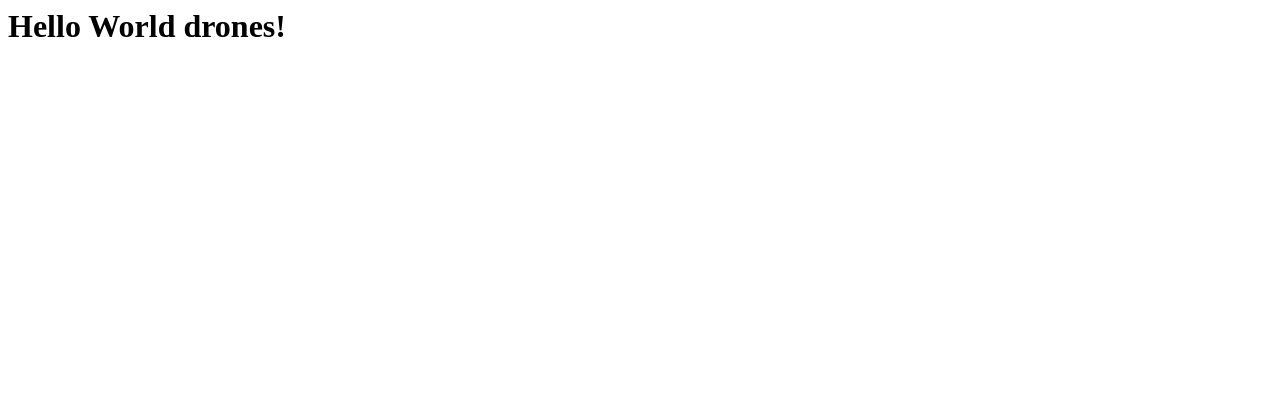
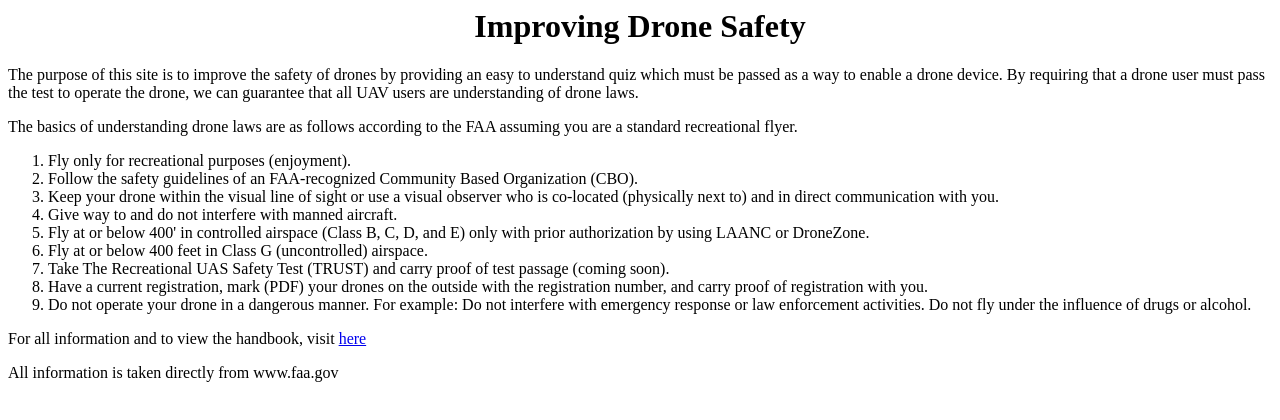
Before and after one commit to Danish0001/auto-drone-safety, a plain HTML site: page index.html in a window 1280 px wide. Drawn offline with Linux system fonts and the light colour scheme.

Commit message:
added to main page

```diff
--- a/index.html
+++ b/index.html
@@ -1,7 +1,27 @@
 <html>
- <head>
- </head>
- <body>
-   <h1>Hello World drones!<h1>
- </body>
+	<head>
+		<title>Drone Safety Quiz</title>
+	</head>
+	<body>
+		<center><h1>Improving Drone Safety</h1></center>
+		<p> The purpose of this site is to improve the safety of drones by providing an easy to understand quiz which must be passed as a way to enable a drone device. By requiring that a drone user must pass the test to operate the drone, we can guarantee that all UAV users are understanding of drone laws. </p>
+		<p> The basics of understanding drone laws are as follows according to the FAA assuming you are a standard recreational flyer.</p>
+		<ol>
+			<li>Fly only for recreational purposes (enjoyment). </li>
+			<li>Follow the safety guidelines of an FAA-recognized Community Based Organization (CBO). </li>
+			<li>Keep your drone within the visual line of sight or use a visual observer who is co-located (physically next to) and in direct communication with you.</li>
+			<li>Give way to and do not interfere with manned aircraft.</li>
+			<li>Fly at or below 400' in controlled airspace (Class B, C, D, and E) only with prior authorization by using LAANC or DroneZone.</li>
+			<li>Fly at or below 400 feet in Class G (uncontrolled) airspace. </li>
+			<li>Take The Recreational UAS Safety Test (TRUST) and carry proof of test passage (coming soon).</li>
+			<li>Have a current registration, mark (PDF) your drones on the outside with the registration number, and carry proof of registration with you.</li>
+			<li>Do not operate your drone in a dangerous manner. For example:
+
+    Do not interfere with emergency response or law enforcement activities.
+    Do not fly under the influence of drugs or alcohol.
+		</ol>
+		For all information and to view the handbook, visit <a href="https://www.faa.gov/uas/commercial_operators/">here</a>
+			<p>All information is taken directly from www.faa.gov</p>
+
+ 	</body>
 </html>
```
